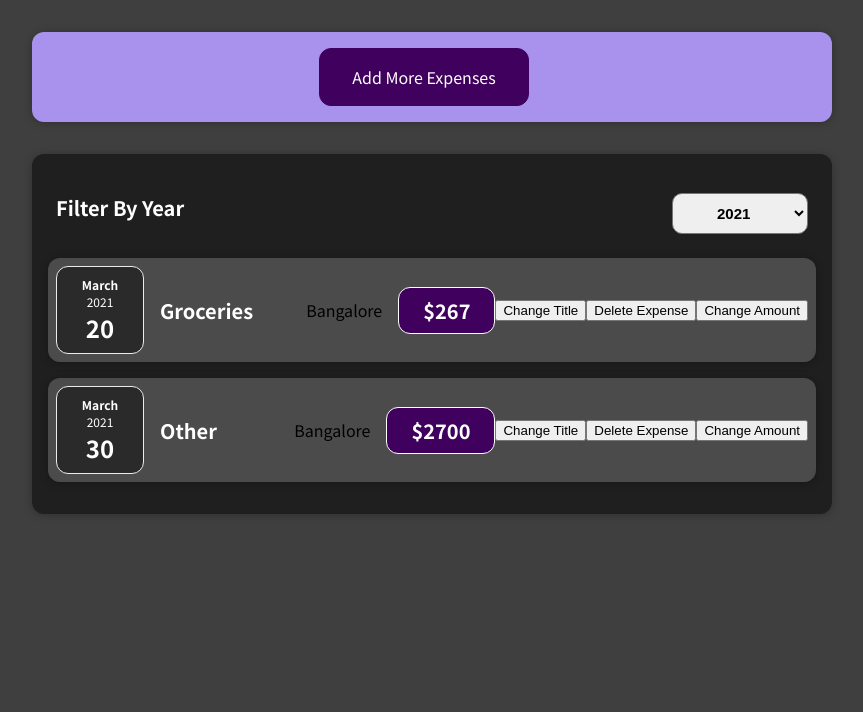
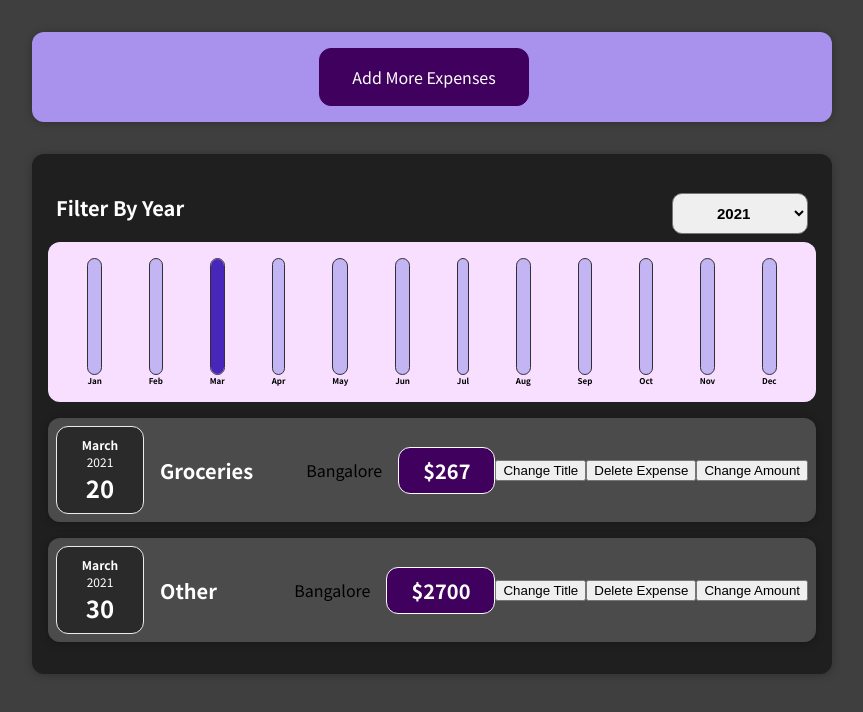
Before and after one commit to tr3atm3/TrackYourExpense, a React (Create React App) app: page / in a window 1280 px wide. Shown: the top 712 px of the page, without its empty margins (208-1071 px from the left). Built offline with nearby package versions, Linux system fonts and the light colour scheme.

Commit message:
chartAdded

```diff
--- /dev/null
+++ b/src/components/Chart/Chart.css
@@ -0,0 +1,9 @@
+.chart {
+  padding: 1rem;
+  border-radius: 12px;
+  background-color: #f8dfff;
+  text-align: center;
+  display: flex;
+  justify-content: space-around;
+  height: 10rem;
+}
--- /dev/null
+++ b/src/components/Chart/Chart.js
@@ -0,0 +1,21 @@
+import React from "react";
+import ChartBar from "./ChartBar";
+import "./Chart.css";
+const Chart = (props) => {
+  const dataPointValues = props.dataPoints.map((datapoint) => datapoint.value);
+  const totalMaximum = Math.max(...dataPointValues);
+  return (
+    <div className="chart">
+      {props.dataPoints.map((dataPoint) => (
+        <ChartBar
+          key={dataPoint.label}
+          value={dataPoint.value}
+          maxValue={totalMaximum}
+          label={dataPoint.label}
+        />
+      ))}
+    </div>
+  );
+};
+
+export default Chart;
--- /dev/null
+++ b/src/components/Chart/ChartBar.css
@@ -0,0 +1,30 @@
+.chart-bar {
+  height: 100%;
+  display: flex;
+  flex-direction: column;
+  align-items: center;
+}
+
+.chart-bar__inner {
+  height: 100%;
+  width: 100%;
+  border: 1px solid #313131;
+  border-radius: 12px;
+  background-color: #c3b4f3;
+  overflow: hidden;
+  display: flex;
+  flex-direction: column;
+  justify-content: flex-end;
+}
+
+.chart-bar__fill {
+  background-color: #4826b9;
+  width: 100%;
+  transition: all 0.3s ease-out;
+}
+
+.chart-bar__label {
+  font-weight: bold;
+  font-size: 0.5rem;
+  text-align: center;
+}
--- /dev/null
+++ b/src/components/Chart/ChartBar.js
@@ -0,0 +1,21 @@
+import React from "react";
+import "./ChartBar.css";
+const ChartBar = (props) => {
+  let barFillHeight = "0%";
+  if (props.maxValue > 0) {
+    barFillHeight = Math.round(props.value / props.maxValue) * 100 + "%";
+  }
+  return (
+    <div className="chart-bar">
+      <div className="chart-bar__inner">
+        <div
+          className="chart-bar__fill"
+          style={{ height: barFillHeight }}
+        ></div>
+      </div>
+      <div className="chart-bar__label">{props.label}</div>
+    </div>
+  );
+};
+
+export default ChartBar;
--- a/src/components/Expenses/Expenses.js
+++ b/src/components/Expenses/Expenses.js
@@ -3,6 +3,7 @@
 import "./Expenses.css";
 import ExpensesFilter from "./ExpensesFilter";
 import ExpensesList from "./ExpensesList";
+import ExpensesChart from "./ExpensesChart";
 
 const Expenses = ({ expenses }) => {
   const [filteredYear, setFilteredYear] = useState("2021");
@@ -20,6 +21,7 @@
         selected={filteredYear}
         onChangeFilter={filterChangeHandler}
       />
+      <ExpensesChart expenses={filteredExpenses} />
       <ExpensesList items={filteredExpenses} />
       {filteredExpenses.length === 1 && (
         <p style={{ color: "white" }}>
--- /dev/null
+++ b/src/components/Expenses/ExpensesChart.js
@@ -0,0 +1,26 @@
+import React from "react";
+import Chart from "../Chart/Chart";
+
+const ExpensesChart = (props) => {
+  const chartDataPoints = [
+    { label: "Jan", value: 0 },
+    { label: "Feb", value: 0 },
+    { label: "Mar", value: 0 },
+    { label: "Apr", value: 0 },
+    { label: "May", value: 0 },
+    { label: "Jun", value: 0 },
+    { label: "Jul", value: 0 },
+    { label: "Aug", value: 0 },
+    { label: "Sep", value: 0 },
+    { label: "Oct", value: 0 },
+    { label: "Nov", value: 0 },
+    { label: "Dec", value: 0 },
+  ];
+  for (const expense of props.expenses) {
+    const expenseMonth = expense.date.getMonth();
+    chartDataPoints[expenseMonth].value += expense.amount;
+  }
+  return <Chart dataPoints={chartDataPoints} />;
+};
+
+export default ExpensesChart;
```
